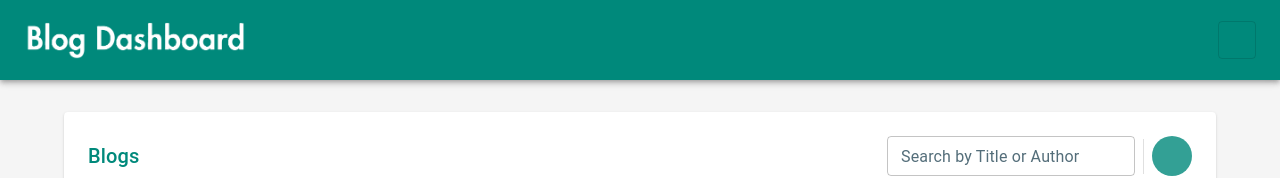
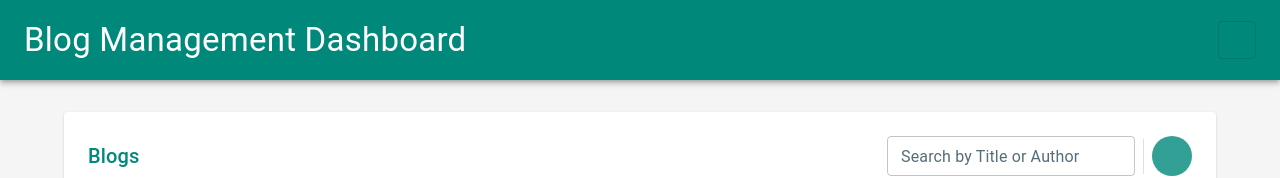
Before and after one commit to gajula-kari/blog-dashboard-UI, a React (Vite) app: page / in a window 1280 px wide. Shown: the top 178 px of the page. Built offline with nearby package versions, Linux system fonts and the light colour scheme; some icons are missing.

Commit message:
Display text as website title

```diff
--- a/src/components/AppToolbar.tsx
+++ b/src/components/AppToolbar.tsx
@@ -1,4 +1,4 @@
-import { AppBar, Toolbar, ToggleButton, Box } from "@mui/material";
+import { AppBar, Toolbar, ToggleButton, Box, Typography } from "@mui/material";
 import LightModeIcon from "@mui/icons-material/LightMode";
 import DarkModeIcon from "@mui/icons-material/DarkMode";
 import { useThemeContext } from "../ThemeProviderWrapper";
@@ -8,15 +8,19 @@ export const AppToolbar = () => {
   return (
     <AppBar position="sticky" sx={{ height: 80, justifyContent: "center" }}>
       <Toolbar>
-        <Box
-          component="img"
-          src="/Blog.png"
-          alt="Blog Dashboard"
+        <Typography
+          variant="h4"
           sx={{
-            height: { xs: 24, sm: 28, md: 33, lg: 37 },
-            width: "auto",
+            fontSize: {
+              xs: 21,
+              sm: 26,
+              md: 29,
+              lg: 33,
+            },
           }}
-        />
+        >
+          Blog Management Dashboard
+        </Typography>
         <Box sx={{ ml: "auto" }}>
           <ToggleButton
             value="theme"
```
Also changed, not shown: public/Blog.png (deleted).
